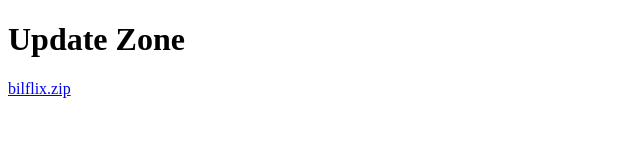
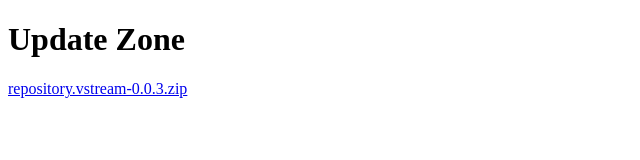
Before and after one commit to Kodi-BilFlix/kodi-bilflix.github.io, a plain HTML site: page index.html in a window 1280 px wide. Shown: the whole page, without its empty margins (0-640 px from the left). Drawn offline with Linux system fonts and the light colour scheme.

Commit message:
Update index.html

```diff
--- a/index.html
+++ b/index.html
@@ -2,6 +2,6 @@
 <html>
 <body>
 <h1>Update Zone</h1>
-<p><a href="repository.vstream-0.0.3.zip">bilflix.zip</a></p>
+<p><a href="repository.vstream-0.0.3.zip">repository.vstream-0.0.3.zip</a></p>
 </body>
 </html>
```
